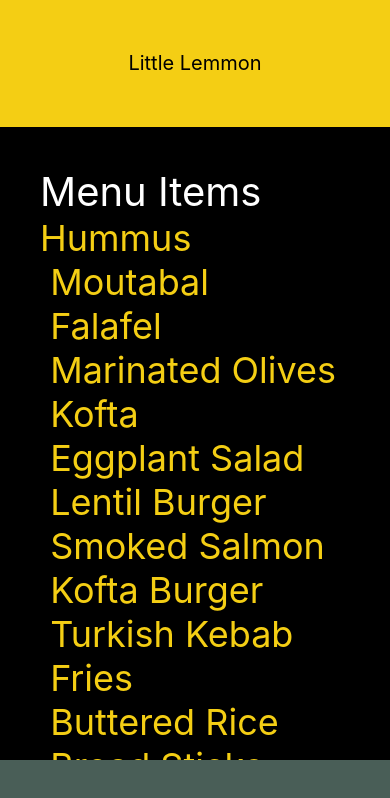
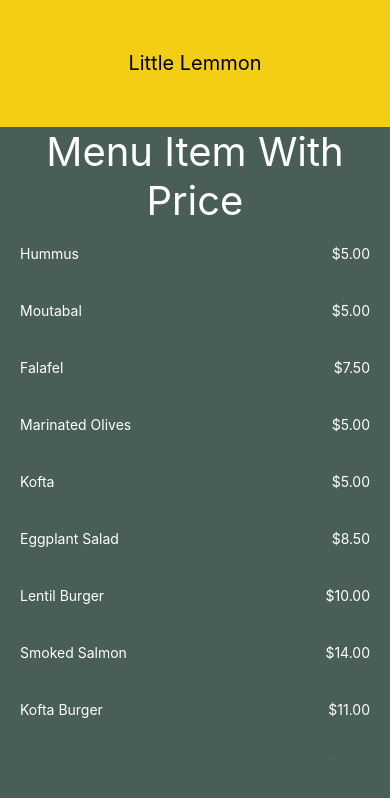
Before and after one commit to Nazmos27/react-native-practice-project, a React Native app: screen / in a window 390 px wide. Shown: the top 798 px of the page. Built offline with nearby package versions, Linux system fonts and the light colour scheme.

Commit message:
learned & implement Flatlist

```diff
--- a/App.js
+++ b/App.js
@@ -4,6 +4,8 @@ import LittleLemmonHeader from './components/LittleLemmonHeader';
 import LittleLemmonFooter from './components/LittleLemmonFooter';
 import LittleLemmonWlcm from './components/LittleLemmonWlcm';
 import MenuItems from './components/MenuItems';
+import MenuWithFlatList from './components/MenuWithFlatList';
+import FlatlistPractice from './components/FlatlistPractice';
 
 export default function App() {
   return (
@@ -17,7 +19,9 @@ export default function App() {
       <View style={{bottom:-200}}>
       <LittleLemmonFooter></LittleLemmonFooter>
       </View> */}
-      <MenuItems></MenuItems>
+      {/* <MenuItems></MenuItems> */}
+      {/* <MenuWithFlatList></MenuWithFlatList> */}
+      <FlatlistPractice></FlatlistPractice>
     </View>
   );
 }
--- /dev/null
+++ b/components/FlatlistPractice.js
@@ -0,0 +1,75 @@
+import React from 'react'
+import { FlatList, StyleSheet, Text, View } from 'react-native'
+
+
+const MenuItems = [
+    { name: 'Hummus', price: '$5.00', id: '1A' },
+    { name: 'Moutabal', price: '$5.00', id: '2B' },
+    { name: 'Falafel', price: '$7.50', id: '3C' },
+    { name: 'Marinated Olives', price: '$5.00', id: '4D' },
+    { name: 'Kofta', price: '$5.00', id: '5E' },
+    { name: 'Eggplant Salad', price: '$8.50', id: '6F' },
+    { name: 'Lentil Burger', price: '$10.00', id: '7G' },
+    { name: 'Smoked Salmon', price: '$14.00', id: '8H' },
+    { name: 'Kofta Burger', price: '$11.00', id: '9I' },
+    { name: 'Turkish Kebab', price: '$15.50', id: '10J' },
+    { name: 'Fries', price: '$3.00', id: '11K' },
+    { name: 'Buttered Rice', price: '$3.00', id: '12L' },
+    { name: 'Bread Sticks', price: '$3.00', id: '13M' },
+    { name: 'Pita Pocket', price: '$3.00', id: '14N' },
+    { name: 'Lentil Soup', price: '$3.75', id: '15O' },
+    { name: 'Greek Salad', price: '$6.00', id: '16Q' },
+    { name: 'Rice Pilaf', price: '$4.00', id: '17R' },
+    { name: 'Baklava', price: '$3.00', id: '18S' },
+    { name: 'Tartufo', price: '$3.00', id: '19T' },
+    { name: 'Tiramisu', price: '$5.00', id: '20U' },
+    { name: 'Panna Cotta', price: '$5.00', id: '21V' },
+]
+
+const Item = ({ name, price }) => (
+    <View >
+        <View style={menuStyles.menuContainer}>
+            <Text style={{color:'white'}}>{name}</Text>
+            <Text style={{color:'white'}}>{price}</Text>
+        </View>
+    </View>
+)
+
+const FlatlistPractice = () => {
+
+    const renderItem = ({ item }) => <Item name={item.name} price={item.price}></Item>
+
+    return (
+        <View style={menuStyles.container}>
+            <Text style={menuStyles.title}>Menu Item With Price</Text>
+            <FlatList
+
+                data={MenuItems}
+                renderItem={renderItem}
+                keyExtractor={(item => item.id)}
+            ></FlatList>
+        </View>
+    )
+}
+
+const menuStyles = StyleSheet.create({
+    container: {
+        flex: 0.75,
+    },
+    title: {
+        fontSize: 40,
+        textAlign: 'center',
+        color: 'white'
+    },
+    menuContainer: {
+        display: 'flex',
+        flexDirection:'row',
+        justifyContent:'space-between',
+        alignItems:'center',
+        padding:20,
+
+
+    }
+})
+
+export default FlatlistPractice
--- a/components/MenuItems.js
+++ b/components/MenuItems.js
@@ -1,16 +1,34 @@
 import React from 'react'
-import { ScrollView, Text, View } from 'react-native'
+import { ScrollView, StyleSheet, Text, View } from 'react-native'
 
 const MenuItems = () => {
     const MenuItemsToDisplay = [  'Hummus \n Moutabal \n Falafel \n Marinated Olives \n Kofta \n Eggplant Salad \n Lentil Burger \n Smoked Salmon \n Kofta Burger \n Turkish Kebab \n Fries \n Buttered Rice \n Bread Sticks \n Pita Pocket \n Lentil Soup \n Greek Salad \n Rice Pilaf \n Baklava \n Tartufo \n Tiramisu \n Panna Cotta',
 ]
+
+    const MenuStyle = StyleSheet.create({
+        scrollStyle: {
+            paddingHorizontal:40,
+            paddingVertical:40,
+            backgroundColor:'black',
+        },
+        title:{
+            color:'white',
+            fontSize:40,
+            flexWrap:'wrap'
+        },
+        innerTextStyle:{
+            color:'#F4CE14',
+            fontSize:36
+        }
+    })
+
   return (
     <View style={{flex:0.75}}>
         <ScrollView
         indicatorStyle={'white'}
-        style={{paddingHorizontal:40,paddingVertical:40,backgroundColor:'black'}}>
-            <Text style={{color:'white',fontSize:40,flexWrap:'wrap'}}>Menu Items</Text>
-            <Text style={{color:'#F4CE14',fontSize:36}}>{MenuItemsToDisplay[0]}</Text>
+        style={MenuStyle.scrollStyle}>
+            <Text style={MenuStyle.title}>Menu Items</Text>
+            <Text style={MenuStyle.innerTextStyle}>{MenuItemsToDisplay[0]}</Text>
         </ScrollView>
     </View>
   )
--- /dev/null
+++ b/components/MenuWithFlatList.js
@@ -0,0 +1,73 @@
+import React from 'react'
+import { FlatList, StyleSheet, Text, View } from 'react-native'
+
+
+const menuItems = [
+    { name: 'Hummus', id: '1A' },
+    { name: 'Moutabal', id: '2B' },
+    { name: 'Falafel', id: '3C' },
+    { name: 'Marinated Olives', id: '4D' },
+    { name: 'Kofta', id: '5E' },
+    { name: 'Eggplant Salad', id: '6F' },
+    { name: 'Lentil Burger', id: '7G' },
+    { name: 'Smoked Salmon', id: '8H' },
+    { name: 'Kofta Burger', id: '9I' },
+    { name: 'Turkish Kebab', id: '10J' },
+    { name: 'Fries', id: '11K' },
+    { name: 'Buttered Rice', id: '12L' },
+    { name: 'Bread Sticks', id: '13M' },
+    { name: 'Pita Pocket', id: '14N' },
+    { name: 'Lentil Soup', id: '15O' },
+    { name: 'Greek Salad', id: '16Q' },
+    { name: 'Rice Pilaf', id: '17R' },
+    { name: 'Baklava', id: '18S' },
+    { name: 'Tartufo', id: '19T' },
+    { name: 'Tartufo', id: '20U' },
+    { name: 'Tiramisu', id: '21V' },
+    { name: 'Panna Cotta', id: '22W' },
+]
+
+const Item = ({name}) => (
+    <View style={menuStyles.innerContainer}>
+        <Text style={menuStyles.itemText}>{name}</Text>
+    </View>
+)
+
+const MenuWithFlatList = () => {
+
+
+    const renderItem = ({item}) => <Item name={item.name}></Item>
+
+    return (
+        <View style={menuStyles.container}>
+            <Text style={menuStyles.headerText}>Menu Items(Efficiemt)</Text>
+            <FlatList
+            data={menuItems}
+            keyExtractor={(item) =>item.id}
+            renderItem={renderItem}></FlatList>
+        </View>
+    )
+}
+
+const menuStyles = StyleSheet.create({
+    container: {
+      flex: 0.75,
+    },
+    innerContainer: {
+      paddingHorizontal: 40,
+      paddingVertical: 20,
+      backgroundColor: 'black',
+    },
+    headerText: {
+      color: 'white',
+      fontSize: 40,
+      flexWrap: 'wrap',
+      textAlign: 'center',
+    },
+    itemText: {
+      color: '#F4CE14',
+      fontSize: 36,
+    },
+  });
+
+export default MenuWithFlatList
```
